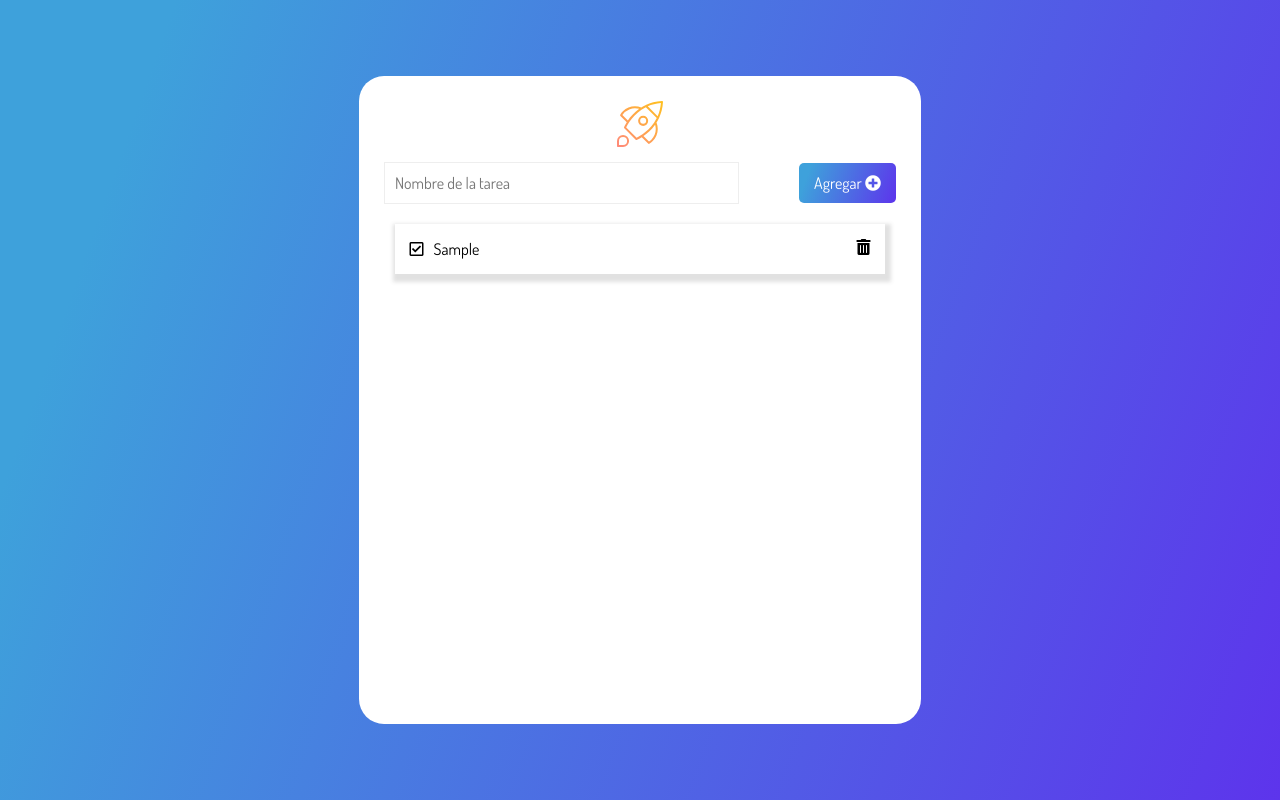
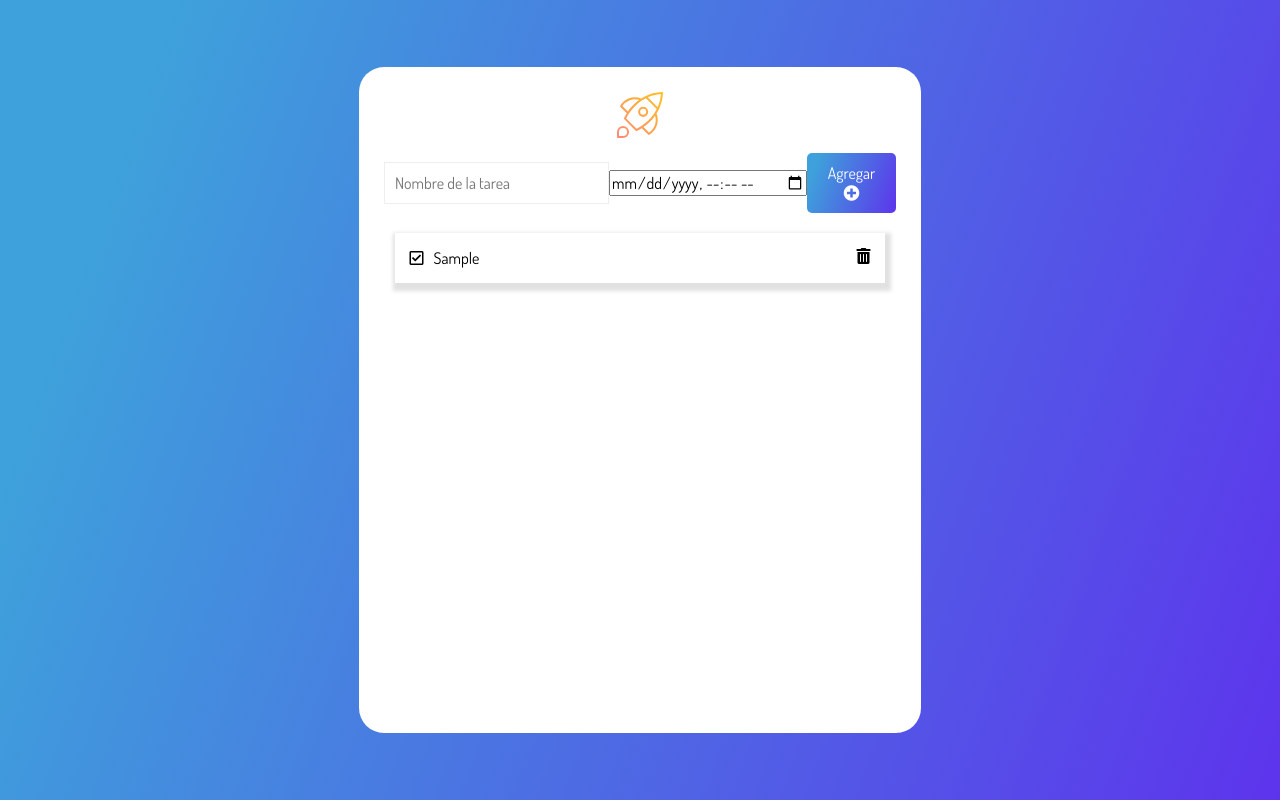
Before and after one commit to fedearx/ORACLE-ONE-Alura-Latam, a plain HTML site: page Front-end-ONE/04.Sitios-interactivos/02.Almacenando datos en el navegador/index.html in a window 1280 px wide. Both pictures are taken after typing "Sample" into the empty fields and a click on the button "Agregar". Drawn offline with Linux system fonts and the light colour scheme.

Commit message:
01.Trabajando con fechas - 04.Campo nueva fecha

```diff
--- a/Front-end-ONE/04.Sitios-interactivos/02.Almacenando datos en el navegador/index.html
+++ b/Front-end-ONE/04.Sitios-interactivos/02.Almacenando datos en el navegador/index.html
@@ -34,6 +34,10 @@
               autocomplete="off"
               data-form-input
             />
+            <input type="datetime-local" data-form-date>
+
+
+
             <button type="submit" class="btnCreate" data-form-btn>
               Agregar <i class="fas fa-plus-circle"></i>
             </button>
--- a/Front-end-ONE/04.Sitios-interactivos/02.Almacenando datos en el navegador/script.js
+++ b/Front-end-ONE/04.Sitios-interactivos/02.Almacenando datos en el navegador/script.js
@@ -13,6 +13,12 @@ const createTask = (evento) => {
 
   const input = document.querySelector("[data-form-input]");
   const value = input.value;
+
+  const calendar = document.querySelector('[data-form-date]');
+  const date = calendar.value;
+  console.log(date);
+
+
 
   // elem padre donde voy a insertar el content
   const list = document.querySelector('[data-list]');
--- a/Front-end-ONE/04.Sitios-interactivos/02.Almacenando datos en el navegador/styles.css
+++ b/Front-end-ONE/04.Sitios-interactivos/02.Almacenando datos en el navegador/styles.css
@@ -46,7 +46,7 @@ form {
   padding: 10px;
   border: 1px solid #eee;
   outline: none;
-  width: 65%;
+  width: 45%;
 }
 
 .inputForm::placeholder {
```
